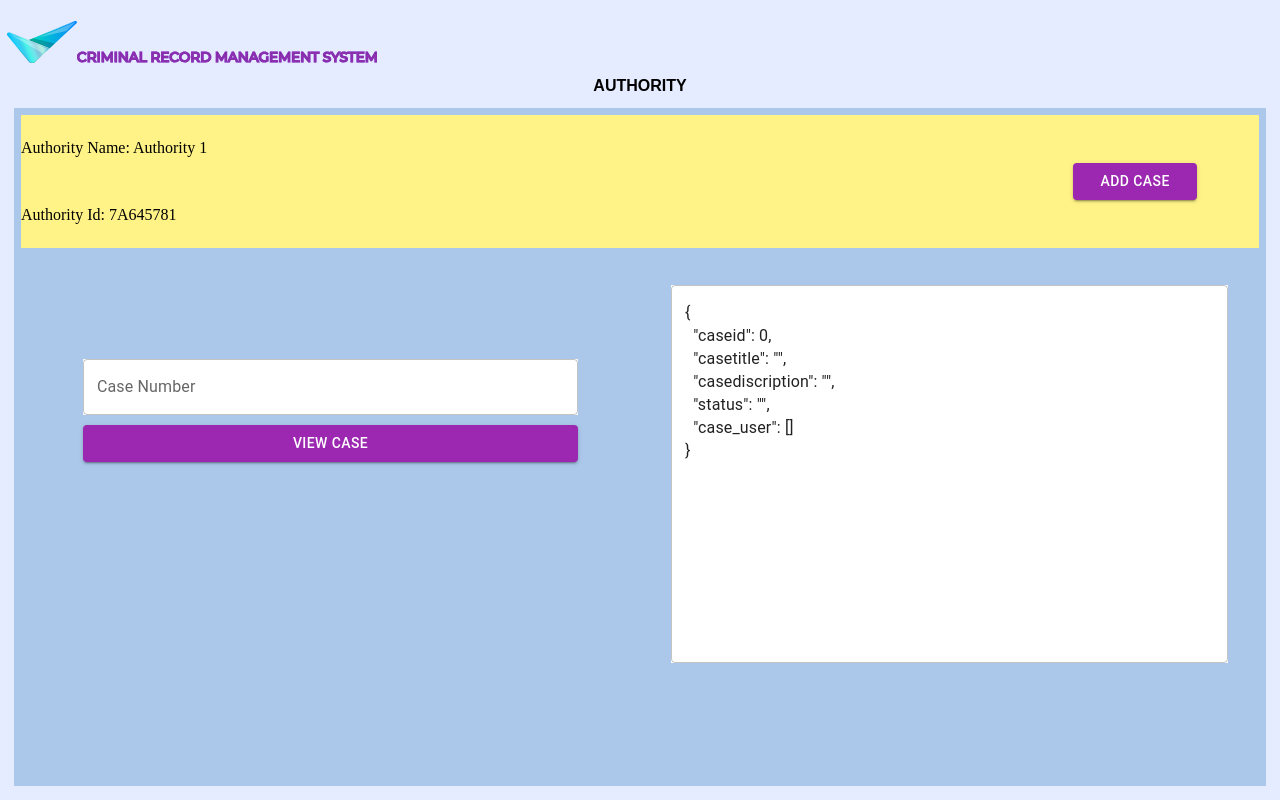
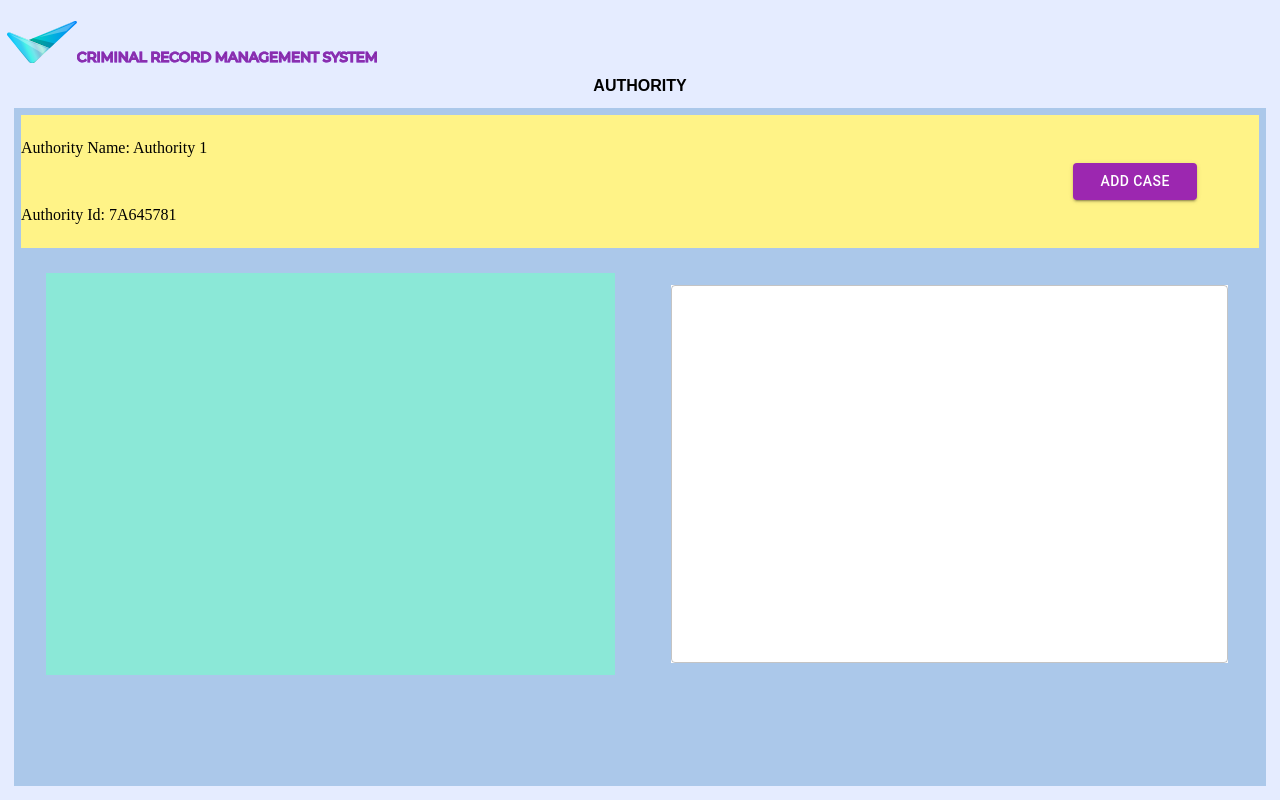
Before and after one commit to demelcjohn/criminal-record-management, a Next.js app: page /authority/details in a window 1280 px wide. Built offline with nearby package versions, Linux system fonts and the light colour scheme.

Commit message:
added feature to fetch data and display on right s

```diff
--- /dev/null
+++ b/src/components/caseList.tsx
@@ -0,0 +1,34 @@
+import { Box, Button } from "@mui/material";
+export default function CaseList({
+  caseid,
+  casetitle,
+  setCaseIndex,
+  index,
+}: any) {
+  return (
+    <Box
+      width="100%"
+      height="10%"
+      sx={{ bgcolor: "#000000", padding: "1px", overflow: "hidden" }}
+      onClick={() => {
+        setCaseIndex(index);
+      }}
+    >
+      <Box
+        sx={{ bgcolor: "yellow", width: "100%", height: "100%" }}
+        display="flex"
+        justifyContent="center"
+        alignItems="center"
+      >
+        <Box
+          sx={{ bgcolor: "yellow", width: "95%", height: "100%" }}
+          display="flex"
+          justifyContent="space-between"
+          alignItems="center"
+        >
+          {caseid} {casetitle}
+        </Box>
+      </Box>
+    </Box>
+  );
+}
--- a/src/pages/authority/details.tsx
+++ b/src/pages/authority/details.tsx
@@ -1,4 +1,5 @@
 import AddCaseModal from "@/components/addCaseModal";
+import CaseList from "@/components/caseList";
 import { Box, Button, Grid, Modal, TextField, Typography } from "@mui/material";
 import axios from "axios";
 import Image from "next/image";
@@ -7,13 +8,8 @@ import { QueryClient, QueryClientProvider } from "react-query";
 const queryClient = new QueryClient();
 
 export default function Authority() {
-  const [caseData, setCaseData] = useState({
-    caseid: 0,
-    casetitle: "",
-    casediscription: "",
-    status: "",
-    case_user: [] as string[],
-  });
+  const [caseIndex, setCaseIndex] = useState(-1);
+  const [caseData, setCaseData] = useState([]);
   const [viewId, setViewId] = useState("");
   const [openModal, setOpenModal] = useState(false);
   const handleOpen = () => setOpenModal(true);
@@ -21,15 +17,12 @@ export default function Authority() {
   const handleChange = (e: any) => {
     setViewId(e.target.value);
   };
-  const handleViewCase = async (event: any) => {
-    event.preventDefault();
-
+  const handleViewCase = async () => {
     try {
       const storedData: any = localStorage.getItem("token");
       const parsedData = JSON.parse(storedData);
       const response: any = await axios.get(
-        "https://crm-back-end-jiaa-git-main-jjesvin21.vercel.app/api/cases/cases/" +
-          viewId,
+        "https://crm-back-end-jiaa-git-main-jjesvin21.vercel.app/api/cases/cases/",
         {
           headers: {
             tocken: parsedData.tocken,
@@ -38,11 +31,17 @@ export default function Authority() {
           },
         }
       );
+
       setCaseData(response.data);
+      console.log(response.data);
     } catch (error) {
       console.error("Error");
     }
   };
+
+  useEffect(() => {
+    handleViewCase();
+  }, []);
 
   return (
     <QueryClientProvider client={queryClient}>
@@ -150,10 +149,10 @@ export default function Authority() {
                 sx={{
                   width: "50%",
                   height: "68%",
-                  padding: "5%",
+                  padding: "2%",
                 }}
               >
-                <TextField
+                {/* <TextField
                   sx={{ width: "100%", bgcolor: "white" }}
                   style={{ marginTop: "10%" }}
                   label="Case Number"
@@ -167,7 +166,27 @@ export default function Authority() {
                   onClick={handleViewCase}
                 >
                   View Case
-                </Button>
+                </Button> */}
+                <Box
+                  sx={{ width: "100%", height: "100%", bgcolor: "#8BE8D7" }}
+                  overflow={"scroll"}
+                >
+                  {caseData &&
+                    caseData.map((cases: any, index: any) => (
+                      // <Button
+                      //   onClick={() => {
+                      //     setCaseIndex(index);
+                      //     console.log(index);
+                      //   }}
+                      // >
+                      <CaseList
+                        caseid={cases.caseNo}
+                        casetitle={cases.caseTitle}
+                        setCaseIndex={setCaseIndex}
+                        index={index}
+                      />
+                    ))}
+                </Box>
               </Grid>
               <Grid
                 item
@@ -186,7 +205,7 @@ export default function Authority() {
                     width: "90%",
                     bgcolor: "white",
                   }}
-                  value={JSON.stringify(caseData, null, 2)}
+                  value={JSON.stringify(caseData[caseIndex], null, 2)}
                 />
               </Grid>
             </Grid>
```
